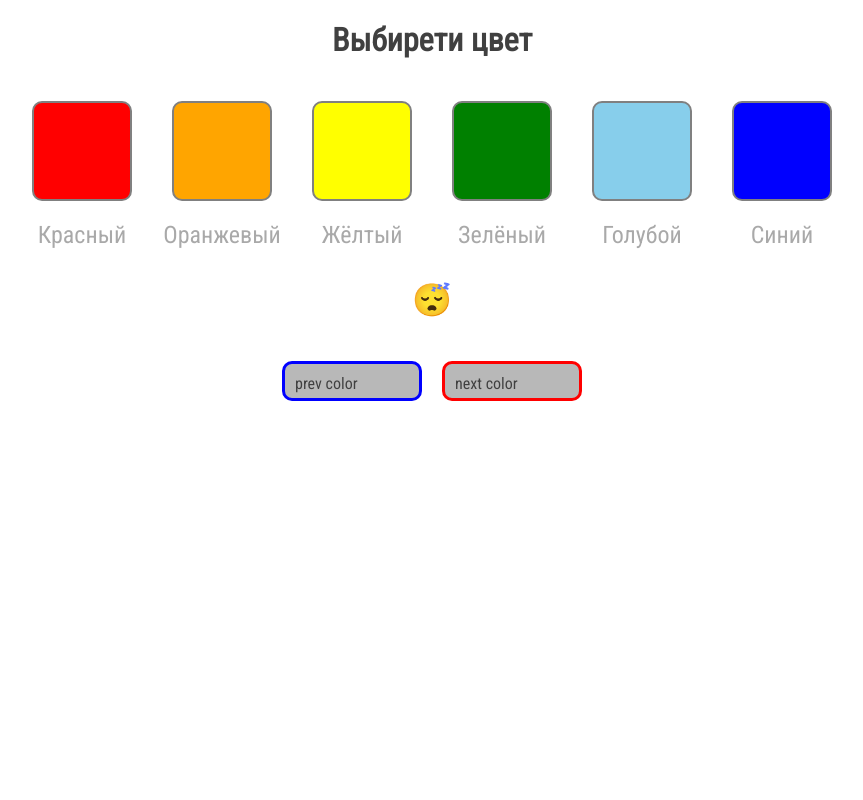
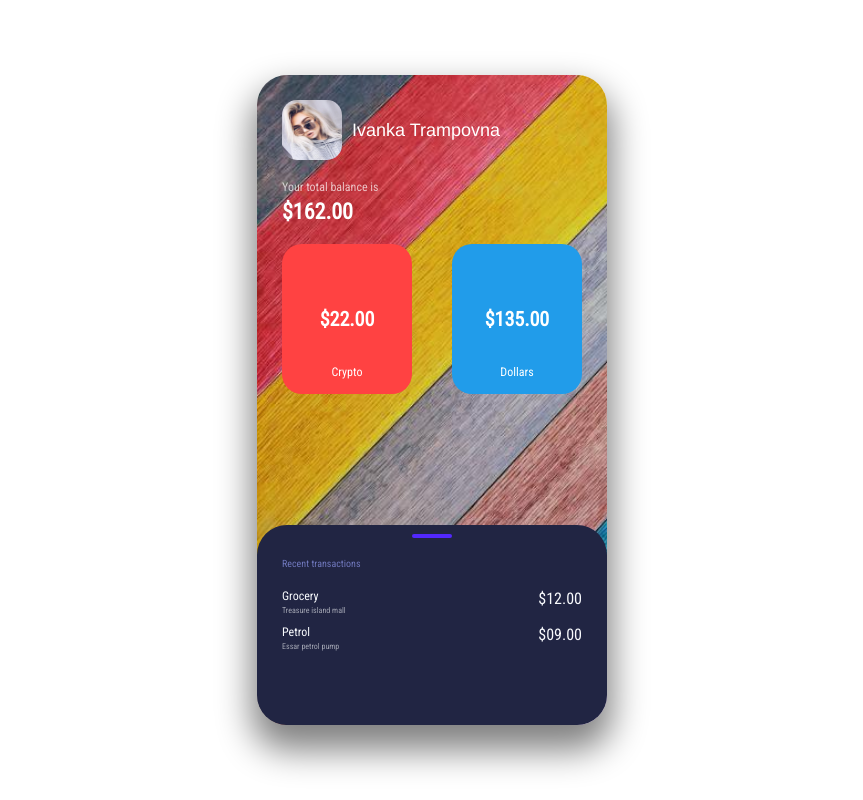
Before and after one commit to PavelPetyakin/LearningReact, a React app: page / in a window 1280 px wide. Shown: the whole page, without its empty margins (208-1071 px from the left). Built offline with nearby package versions, Linux system fonts and the light colour scheme; what typesafe-actions would draw is missing.

Commit message:
created component

```diff
--- /dev/null
+++ b/src/assets/index.ts
@@ -0,0 +1,3 @@
+import Avatar from "./avatar.jpg";
+
+export { Avatar };
--- a/src/pages/welcomePage/style.scss
+++ b/src/pages/welcomePage/style.scss
@@ -3,22 +3,165 @@
 .container {
   display: flex;
   align-items: center;
-  justify-content: space-around;
-  flex-direction: column;
+  justify-content: center;
+  flex-direction: row;
+  height: 100vh;
+  position: relative;
 
-  .row {
-    display: flex;
-    flex-direction: row;
-    max-width: 980px;
-  }
+  .wrapper {
+    position: relative;
 
-  .text {
-    display: flex;
-    justify-content: center;
-    font-size: 32px;
-  }
-  .buttons {
-    display: flex;
-    justify-content: center;
+    .background {
+      display: flex;
+      flex-direction: column;
+      width: 350px;
+      height: 650px;
+      background-image: url("~assets/background.jpg");
+      background-size: cover;
+      border-radius: 30px;
+      padding: 25px;
+      box-shadow: 0 20px 35px 5px grey;
+
+      .user {
+        display: flex;
+        width: 100%;
+        align-items: center;
+
+        &Avatar {
+          width: 60px;
+          height: 60px;
+          background-size: cover;
+          border-radius: 15px;
+        }
+
+        &Name {
+          color: white;
+          font-family: "Helvetica Neue", Helvetica, Arial, sans-serif;
+          font-size: 18px;
+          margin-left: 10px;
+        }
+      }
+
+      .balance {
+        display: flex;
+        flex-direction: column;
+        color: white;
+        margin-top: 20px;
+
+        &Title {
+          font-size: 12px;
+          opacity: 0.7;
+        }
+
+        &Amount {
+          font-size: 22px;
+          font-weight: bold;
+          margin-top: 5px;
+        }
+      }
+
+      .currencies {
+        display: flex;
+        flex-direction: row;
+        justify-content: space-between;
+        width: 100%;
+        margin-top: 20px;
+        color: white;
+
+        .currency {
+          display: flex;
+          justify-content: center;
+          align-items: center;
+          width: 130px;
+          height: 150px;
+          border-radius: 20px;
+          position: relative;
+
+          &Amount {
+            font-size: 20px;
+            font-weight: bold;
+          }
+
+          &Type {
+            font-size: 12px;
+            position: absolute;
+            bottom: 15px;
+          }
+
+          &:first-child {
+            background-color: #ff4242;
+          }
+
+          &:last-child {
+            background-color: #219cea;
+          }
+        }
+      }
+    }
+
+    .wrap {
+      position: absolute;
+      left: 0;
+      bottom: 0px;
+      width: 100%;
+      height: 200px;
+      transition: 1s;
+      overflow: hidden;
+      border-bottom-left-radius: 30px;
+      border-bottom-right-radius: 30px;
+
+      .menu {
+        height: 200px;
+        background-color: #212543;
+        border-top-left-radius: 30px;
+        border-top-right-radius: 30px;
+        padding: 5px;
+        transition: 1s;
+
+        .line {
+          width: 40px;
+          height: 4px;
+          margin: 4px auto;
+          border-radius: 2px;
+          background-color: #5228fe;
+          cursor: pointer;
+        }
+
+        .recent {
+          width: 100%;
+          margin: 20px;
+          font-size: 10px;
+          color: #7078bd;
+
+          &List {
+            display: flex;
+            flex-direction: column;
+            width: 100%;
+            color: #f8fafd;
+          }
+
+          &Element {
+            display: flex;
+            justify-content: space-between;
+            width: 100%;
+            padding: 0 20px 10px 20px;
+          }
+
+          &Title {
+            margin-bottom: 3px;
+            font-size: 12px;
+          }
+
+          &Description {
+            font-size: 8px;
+            opacity: 0.6;
+          }
+        }
+      }
+    }
+
+    .closed {
+      height: 30px;
+    }
   }
 }
--- a/src/pages/welcomePage/welcomePage.tsx
+++ b/src/pages/welcomePage/welcomePage.tsx
@@ -1,93 +1,142 @@
+import { number } from "@storybook/addon-knobs";
 import React, { useState } from "react";
 import { Button } from "./components/button/button"
 import { ColorRec, IColorRec } from "./components/colorRec/colorRec";
 import s from "./style.scss";
+import { Avatar } from "assets";
+import cx from "classnames";
 
-const array: Pick<IColorRec, "text" | "color" >[] = [
+interface IBigData {
+  user: IUser;
+  balanceInfo: IBalanceInfo;
+}
+
+interface IBalanceInfo {
+  balance: number;
+  currencies: ICurrency[];
+}
+
+const data: ICurrency[] = [
   {
-    color: "red",
-    text: "Красный",
+    amount: 22,
+    type: "Crypto",
   },
   {
-    color: "orange",
-    text: "Оранжевый",
+    amount: 135,
+    type: "Dollars",
+  }
+];
+
+const bigData: IBigData = {
+  user: {
+    name: "Ivanka Trampovna",
+    avatarUrl: Avatar,
   },
-  {
-    color: "yellow",
-    text: "Жёлтый",
-  },
-  {
-    color: "green",
-    text: "Зелёный"
-  },
-  {
-    color: "skyblue",
-    text: "Голубой"
-  },
-  {
-    color: "blue",
-    text: "Синий"
-  },
-]
+  balanceInfo: {
+    balance: 162.00,
+    currencies: data,
+  }
+}
 
 export function WelcomePage() {
-  const [activeColorState, setActiveColor] = useState<number | null>(null);
+  const { user, balanceInfo } = bigData;
+  const [isOpen, setIsOpen] = useState<boolean>(false);
+  const handle = () => setIsOpen(!isOpen);
 
-  const handle = (newColor: number) => () => {
-    if (newColor === activeColorState) {
-      setActiveColor(null);
-    } else {
-      setActiveColor(newColor);
-    }
-  }
+  return (
+    <div className={s.container}>
+      <div className={s.wrapper}>
+        <div className={s.background}>
+          <User avatarUrl={user.avatarUrl} name={user.name}/>
+          <Balance balance={balanceInfo.balance}/>
+          <Currencies currencies={balanceInfo.currencies}/>
+        </div>
+        <div className={cx(s.wrap, {[s.closed]: isOpen})}>
+          <div className={s.menu}>
+            <div className={s.line} onClick={handle}/>
+            <div className={s.recent}>Recent transactions</div>
+            <div className={s.recentList}>
+              <div className={s.recentElement}>
+                <div>
+                  <div className={s.recentTitle}>Grocery</div>
+                  <div className={s.recentDescription}>Treasure island mall</div>
+                </div>
+                <div>$12.00</div>
+              </div>
+              <div className={s.recentElement}>
+                <div>
+                  <div className={s.recentTitle}>Petrol</div>
+                  <div className={s.recentDescription}>Essar petrol pump</div>
+                </div>
+                <div>$09.00</div>
+              </div>
+            </div>
+          </div>
+        </div>
+      </div>
+    </div>
+  )
+}
 
-  const renderText = activeColorState !== null ?
-    <p>{array[activeColorState].text} &#128515;</p> :
-    <p>&#128564;</p>;
+interface IUser {
+  avatarUrl: string;
+  name: string;
+}
 
-  const colorRecs = array.map((el,index) => {
-    return (
-      <ColorRec
-        key={index}
-        text={el.text}
-        color={el.color}
-        activeColor={activeColorState === index}
-        onClickColor={handle(index)}
-      />
-    )
+function User(props: IUser) {
+  const { avatarUrl, name } = props;
+
+  return (
+    <div className={s.user}>
+      <img className={s.userAvatar} src={avatarUrl}/>
+      <div className={s.userName}>{name}</div>
+    </div>
+  )
+}
+
+interface IBalance {
+  balance: number;
+}
+
+function Balance(props: IBalance) {
+  const amount: string = "$" + props.balance + ".00";
+
+  return (
+    <div className={s.balance}>
+      <div className={s.balanceTitle}>Your total balance is</div>
+      <div className={s.balanceAmount}>{amount}</div>
+    </div>
+  )
+}
+
+interface ICurrency {
+  amount: number;
+  type: string;
+}
+
+function Currency(props: ICurrency) {
+  const { amount, type } = props;
+
+  return (
+    <div className={s.currency}>
+      <div className={s.currencyAmount}>{`$${amount}.00`}</div>
+      <div className={s.currencyType}>{type}</div>
+    </div>
+  )
+}
+
+interface ICurrencies {
+  currencies: ICurrency[];
+}
+
+function Currencies(props: ICurrencies) {
+  const currencies = props.currencies.map((elem, index) => {
+    return <Currency key={index} amount={elem.amount} type={elem.type}/>
   })
 
   return (
-    <div className={s.container} >
-      <h1>Выбирети цвет</h1>
-      <div className={s.row}>{colorRecs}</div>
-      <div className={s.text}>{renderText}</div>
-      <div className={s.buttons}>
-        <Button text={"prev color"} onClickButton={() => setActiveColor(getPrevColor(array, activeColorState))} colorBorder={array[getPrevColor(array, activeColorState)].color}/>
-        <Button text={"next color"} onClickButton={() => setActiveColor(getNextColor(array, activeColorState))} colorBorder={array[getNextColor(array, activeColorState)].color}/>
-      </div>
+    <div className={s.currencies}>
+      {currencies}
     </div>
-  );
+  )
 }
-
-function getNextColor(colors, activeColor) {
-  let index: number;
-  if (activeColor !== null) {
-    index = activeColor === colors.length - 1 ? 0 : activeColor + 1;
-  } else {
-    index = 0;
-  }
-  return index;
-
-}
-
-function getPrevColor(colors, activeColor) {
-  let index: number;
-  if (activeColor !== null) {
-    index = activeColor === 0 ? colors.length - 1 : activeColor - 1;
-  } else {
-    index = colors.length - 1;
-  }
-  return index;
-
-}
--- a/webpack.config.js
+++ b/webpack.config.js
@@ -3,7 +3,7 @@ const HtmlWebpackPlugin = require("html-webpack-plugin");
 
 const PATHS = {
   // api: path.resolve(__dirname, 'src/api'),
-  // assets: path.resolve(__dirname, 'src/assets'),
+  assets: path.resolve(__dirname, 'src/assets'),
   components: path.resolve(__dirname, 'src/components'),
   // images: path.resolve(__dirname, 'src/assets/images'),
   // hooks: path.resolve(__dirname, 'src/hooks'),
@@ -34,7 +34,7 @@ module.exports = {
         extensions: [".ts", ".tsx", ".js", ".jsx", ".json", ".svg", ".png"],
         alias: {
             // api: PATHS.api,
-            // assets: PATHS.assets,
+            assets: PATHS.assets,
             components: PATHS.components,
             // images: PATHS.images,
             // hooks: PATHS.hooks,
```
Also changed, not shown: src/assets/avatar.jpg (added), src/assets/background.jpg (added).
